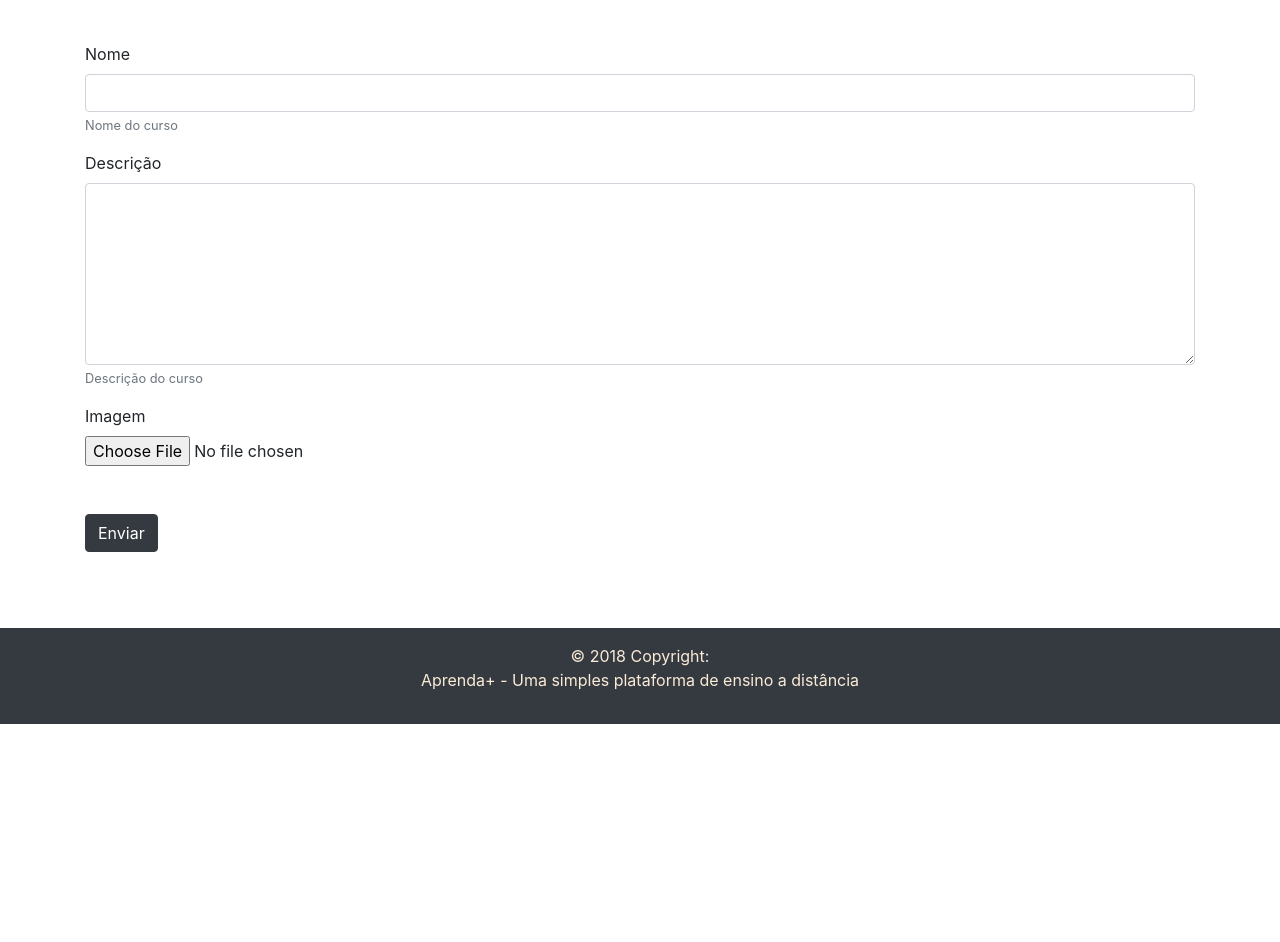
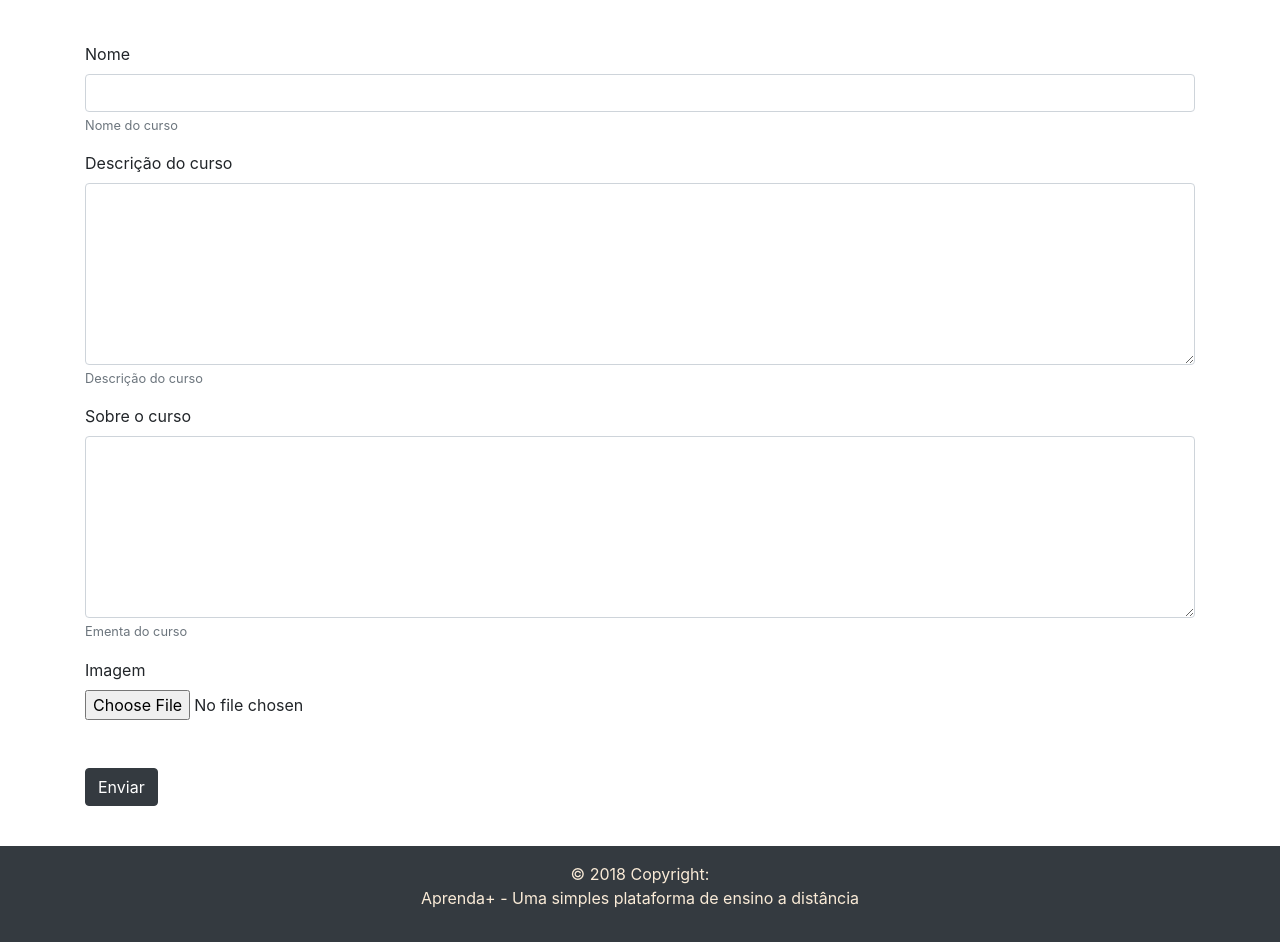
Before and after one commit to joberthrogers18/aprenda-, a Django app: template aprendamais/courses/templates/courses/create_course.html in a window 1280 px wide. Shown: the part 76-1018 px from the top of the page. Before the commit the page ends 800 px from the top, so only its background shows below. Run offline with Django 3.2, Linux system fonts and the light colour scheme; the template is opened without the code that fills it, so the values that code supplies are empty; parts of the project's set-up code (start-up, migrations or seed data) failed here and were passed over; some libraries are stand-ins or nearby versions.

Commit message:
Adding about in fields
adding in forms

and adding linebrake in description

```diff
--- a/aprendamais/courses/templates/courses/create_course.html
+++ b/aprendamais/courses/templates/courses/create_course.html
@@ -10,9 +10,14 @@
                 <small id="name_course" class="form-text text-muted">Nome do curso</small>
             </div>
             <div class="form-group">
-                <label for="description">Descrição</label>
+                <label for="description">Descrição do curso</label>
                 <textarea class="form-control" name="description" rows="7" id="description" aria-describedby="desc"></textarea>
                 <small id="desc" class="form-text text-muted">Descrição do curso</small>
+            </div>
+            <div class="form-group">
+                <label for="description">Sobre o curso</label>
+                <textarea class="form-control" name="about" rows="7" id="id_about" aria-describedby="aboutt"></textarea>
+                <small id="aboutt" class="form-text text-muted">Ementa do curso</small>
             </div>
             <div class="form-group mb-5">
                 <label for="id_image">Imagem</label>
```
Also changed, not shown: aprendamais/courses/models.py (+6 -1 lines), aprendamais/courses/templates/courses/index.html (+7 -1 lines), aprendamais/courses/migrations/0003_auto_20180813_2230.py (added).
